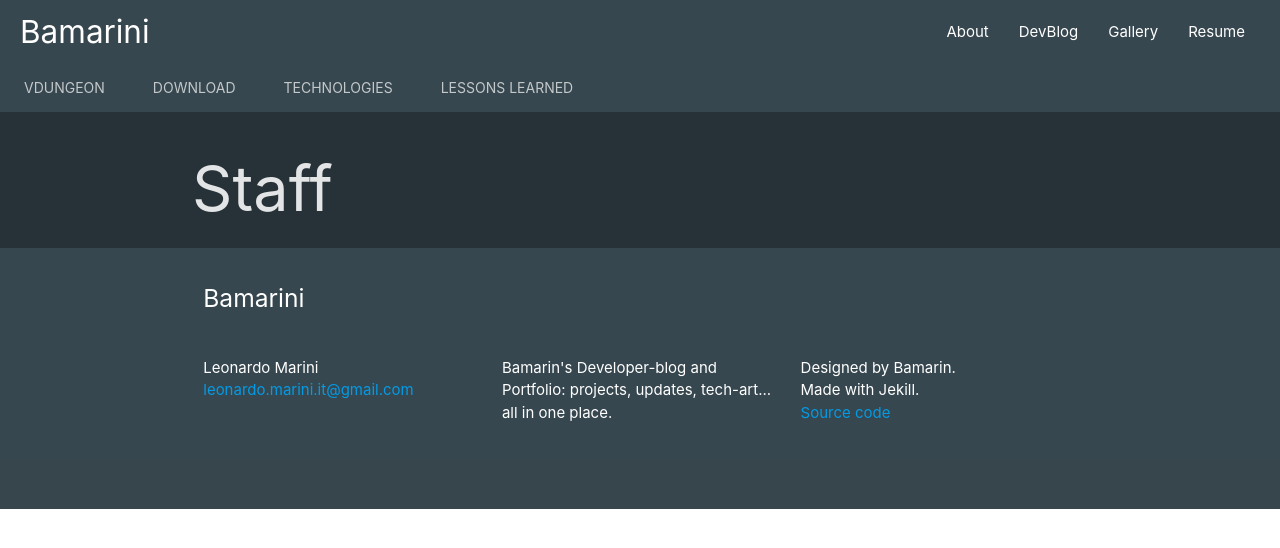
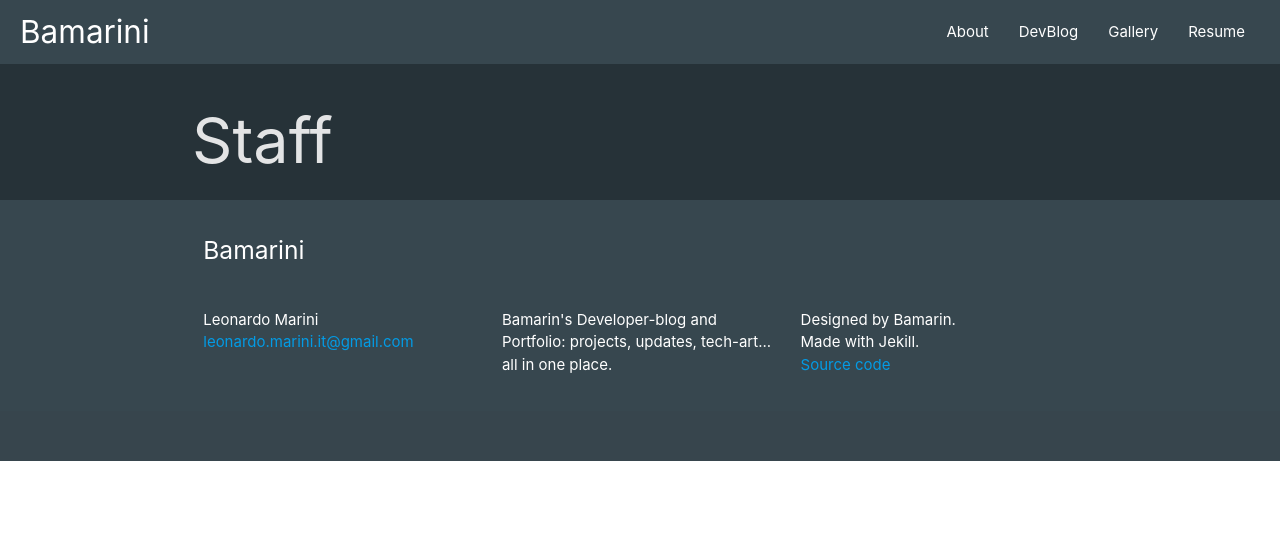
Before and after one commit to Bamarin/Bamarin.github.io, a Jekyll site: the page built from staff.html, in a window 1280 px wide. Shown: the top 548 px of the page. Built offline with Jekyll 4.4.1, drawn with Linux system fonts in a browser that asks for light colours.

Commit message:
add secondary nav only for VDungeon

```diff
--- a/_includes/header.html
+++ b/_includes/header.html
@@ -11,13 +11,18 @@
       {%- endfor -%}
       </ul>
     </div>
+    {% assign project = page.url | split: "/" %}
+    {% for name in project limit:2 %}
+      {% if name == "VDungeon" %}
         <div class="nav-content">
           <ul class="tabs tabs-transparent">
             <li class="tab"><a href="/VDungeon">VDungeon</a></li>
             <li class="tab"><a href="#Download">Download</a></li>
-        <li class="tab"><a href="#test3">Technologies</a></li>
+            <li class="tab"><a href="/VDungeon/technologies">Technologies</a></li>
             <li class="tab"><a href="#test4">Lessons learned</a></li>
           </ul>
         </div>
+      {% endif %}
+    {% endfor %}
   </nav>
 </header>
```
Lines whose indentation alone changed are shown as unchanged.
